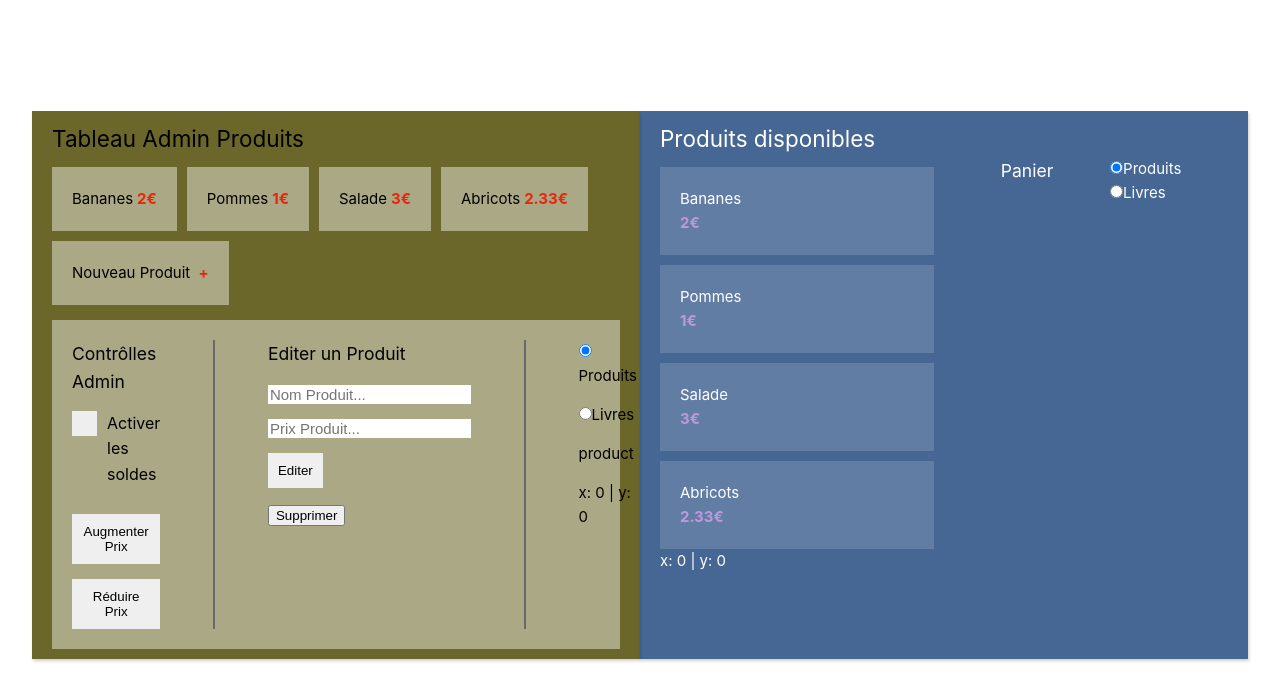
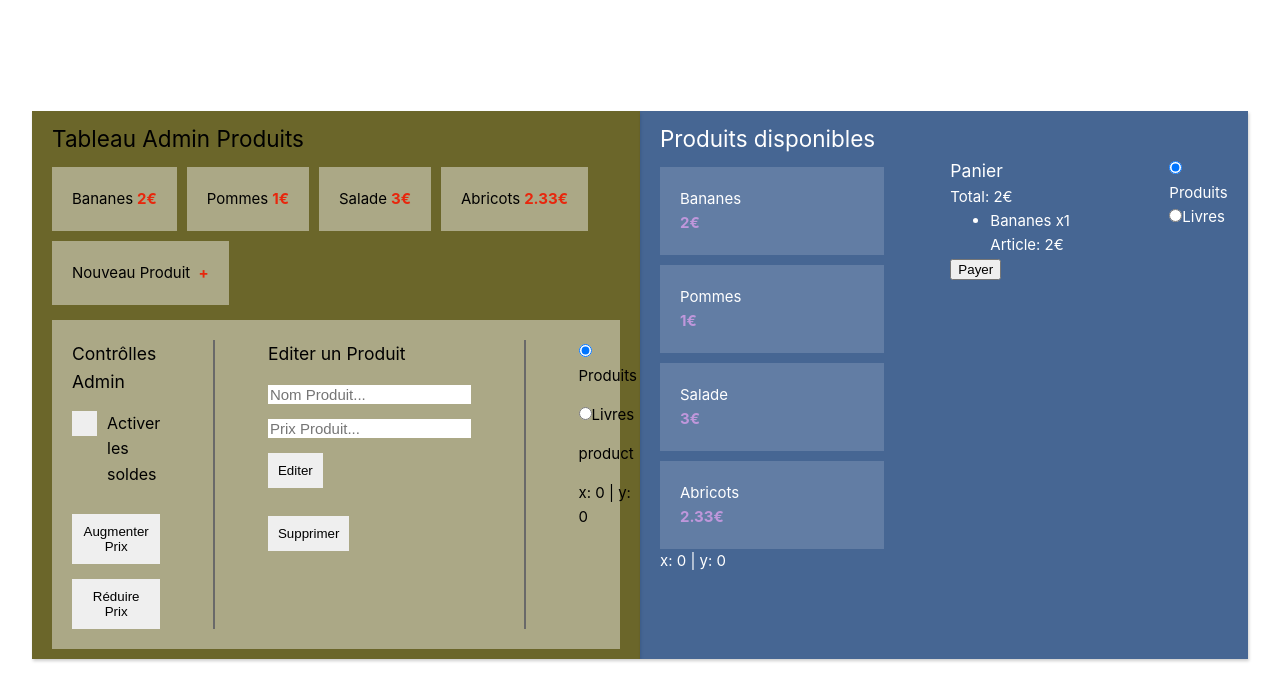
Before and after one commit to GregMarshall999/approfondissement-poe, a Vue app: page / in a window 1280 px wide. Shown: the top 700 px of the page. Built offline with nearby package versions, Linux system fonts and the light colour scheme; data requests are answered from the project's data file.

Commit message:
directive custom pour le bouton

```diff
--- a/db.json
+++ b/db.json
@@ -21,5 +21,11 @@
       "price": 2.33
     }
   ],
-  "cart": []
+  "cart": [
+    {
+      "id": "14bb",
+      "name": "Bananes",
+      "count": 1
+    }
+  ]
 }
--- a/src/components/AdminViewer.vue
+++ b/src/components/AdminViewer.vue
@@ -25,7 +25,7 @@
                     :submit-button-text="'Ajouter'"
                     @success="newProduct"
                 />
-                <button @click="newProductMode=false">
+                <button v-button @click="newProductMode=false">
                     Annuler
                 </button>
             </li>
@@ -57,7 +57,7 @@
                         :submit-button-text="'Editer'"
                         @success="updateProduct"
                     />
-                    <button @click="deleteProduct">Supprimer</button>
+                    <button v-button @click="deleteProduct">Supprimer</button>
                 </div>
             </div>
 
@@ -202,6 +202,16 @@ const resetSelection = () => {
 const adminDashboard = ref(null);
 const { x, y } = useMouse(adminDashboard);
 
+const vButton = {
+    mounted: (e) => {
+        e.style.width = 'fit-content';
+        e.style.padding = '10px';
+        e.style.borderRadius = 0;
+        e.style.border = 'none';
+        e.style.marginTop = '1em';
+    }
+}
+
 </script>
 
 <style lang="scss">
--- a/src/main.js
+++ b/src/main.js
@@ -6,4 +6,5 @@ import store from './store'
 
 createApp(App)
 .use(store)
+
 .mount('#app')
```
